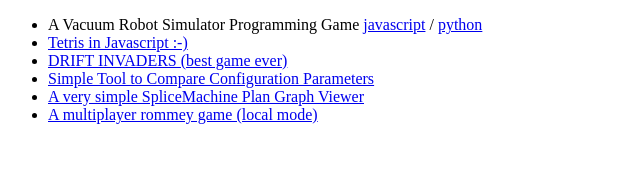
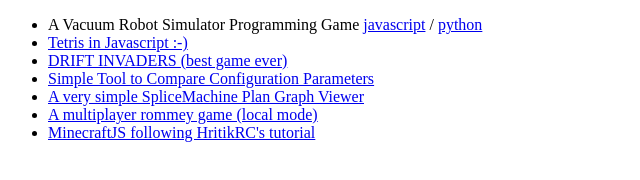
Before and after one commit to martinrupp/martinrupp.github.io, a plain HTML site: page index.html in a window 1280 px wide. Shown: the whole page, without its empty margins (0-640 px from the left). Drawn offline with Linux system fonts and the light colour scheme.

Commit message:
adding minecraft

```diff
--- a/index.html
+++ b/index.html
@@ -9,6 +9,7 @@
   <li> <a href="https://martinrupp.github.io/tools/divide_params.html">Simple Tool to Compare Configuration Parameters</a> </li>
   <li> <a href="https://martinrupp.github.io/tools/splice_plan/plan_graph.html">A very simple SpliceMachine Plan Graph Viewer</a>
   <li> <a href="https://martinrupp.github.io/rommey/local.html?skipPrompts">A multiplayer rommey game (local mode)</a>
+  <li> <a href="https://martinrupp.github.io/minecraftjs/minecraft.html">MinecraftJS following HritikRC's tutorial</a>
 </ul>
 
 </body>
```
Also changed, not shown: 1 other file.
